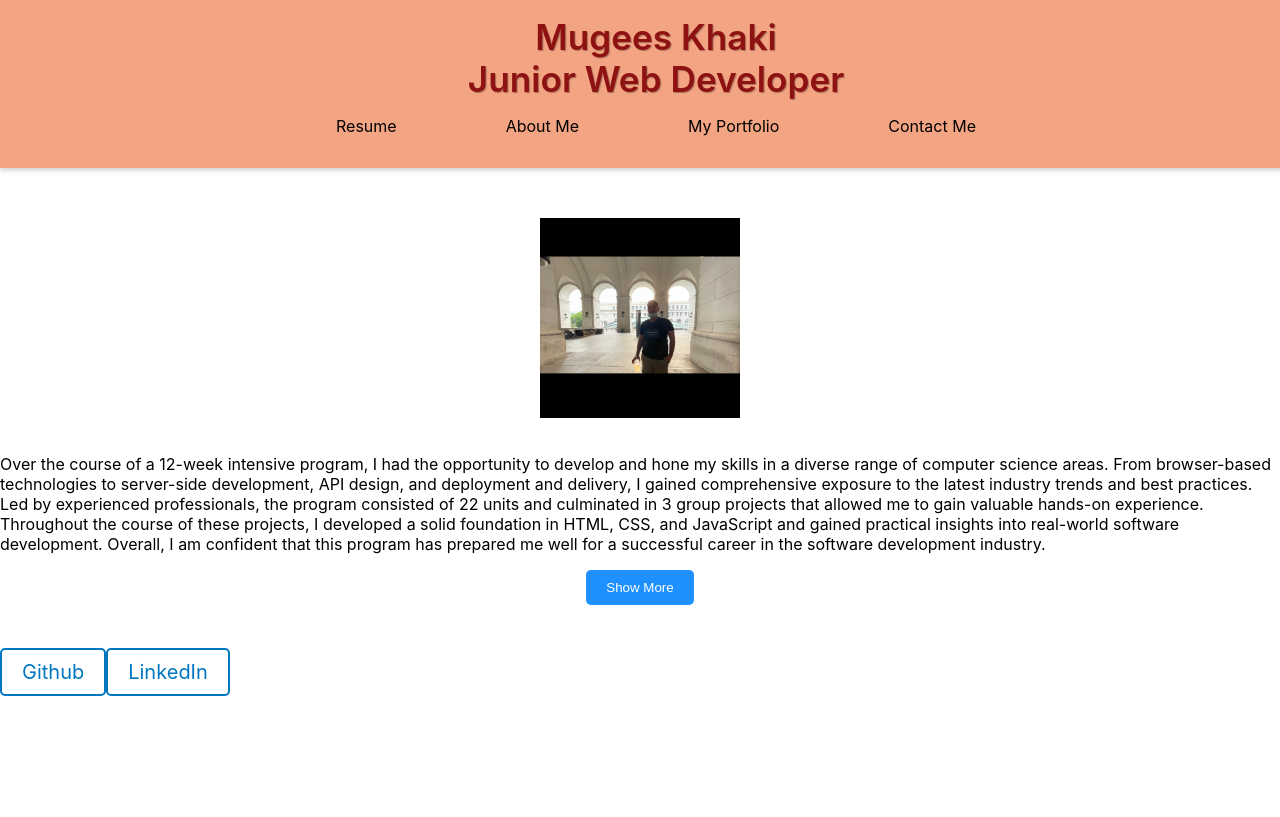
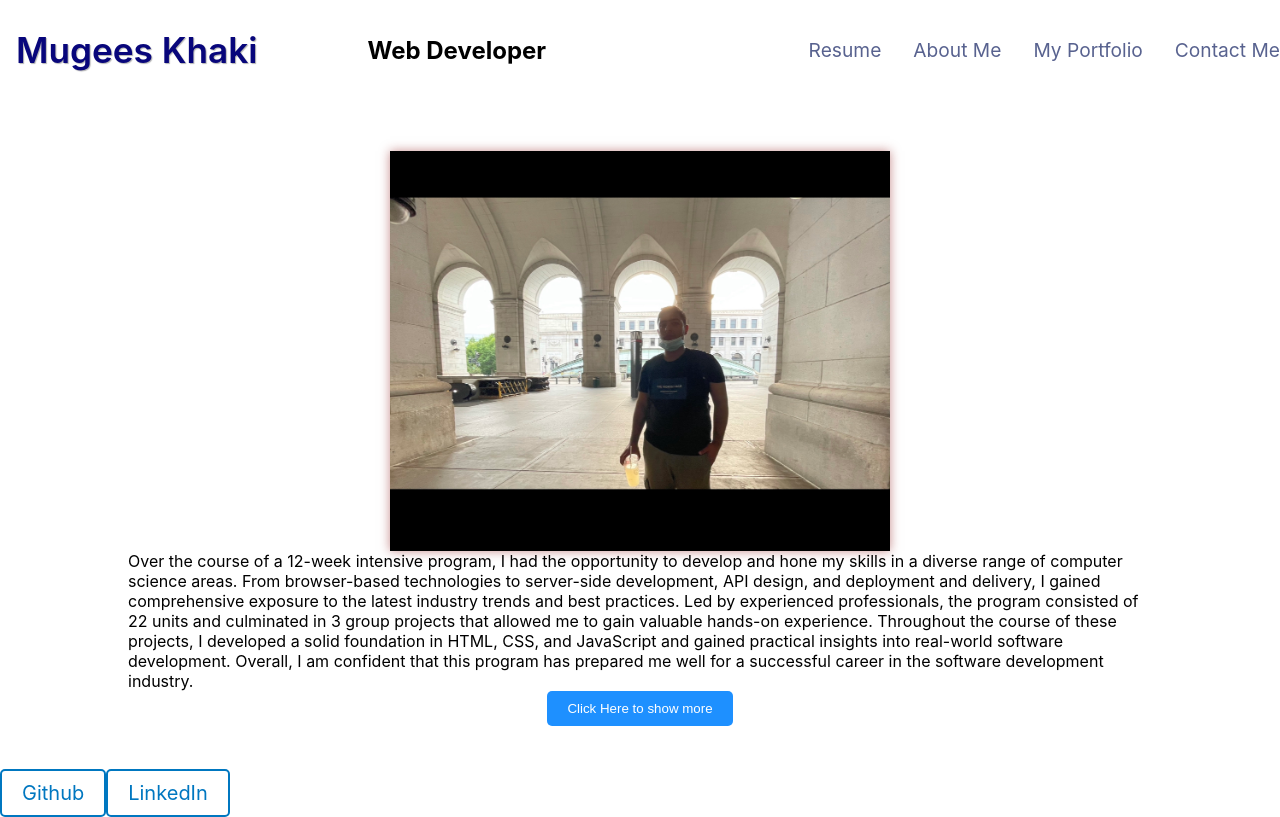
Before and after one commit to begin0071/react-portfolio, a React (Create React App) app: page / in a window 1280 px wide. Shown: the top 817 px of the page. Built offline with nearby package versions, Linux system fonts and the light colour scheme.

Commit message:
fixed contact form and added styling to main

```diff
--- a/src/App.css
+++ b/src/App.css
@@ -149,16 +149,14 @@
   }
 
 
+  .header {
+    display: flex;
+    justify-content: space-between;
+    align-items: center;
+    padding: 1rem;
+  }
 
-.header {
-  display: flex;
-  flex-direction: column;
-  justify-content: space-between;
-  align-items: center;
-  background-color: rgb(243, 164, 130);
-  padding: 1rem;
-  box-shadow: 0px 2px 5px rgba(0, 0, 0, 0.2);
-}
+
 
 nav {
   display: flex;
@@ -171,7 +169,7 @@ nav h1 {
   font-size: 2.2rem;
   font-weight: 600;
   margin: 0;
-  color: rgb(143, 18, 18);
+  color: rgb(8, 6, 123);
   text-shadow: 1px 1px 1px rgba(0, 0, 0, 0.3);
 }
 
@@ -222,9 +220,10 @@ nav ul li a:hover {
 
   .menu {
     display: flex;
-    justify-content: space-between;
+    justify-content:right;
     width: 50%;
     flex-wrap: wrap;
+    color: #58628f;
   }
 
 
@@ -239,21 +238,25 @@ nav ul li a:hover {
   align-items: center;
   margin-top: 50px;
   margin-bottom: 50px;
+  text-align:left;;
 }
 
 .picContainer {
-  width: 200px;
-  height: 200px;
-  border-radius: 0;
-  overflow: hidden;
-  margin-bottom: 20px;
+  width: 100%;
+  max-width: 500px;
+  margin: auto;
+  text-align: center;
 }
 
 .pic {
+  display: block;
   width: 100%;
-  height: 100%;
+  height: auto;
+  max-height: 400px;
   object-fit: cover;
+  box-shadow: 0 0 10px rgba(144, 28, 28, 0.5);
 }
+
 
 .show-more-button {
   background-color: #1E90FF;
@@ -272,3 +275,28 @@ nav ul li a:hover {
 .additional-info {
   margin-top: 20px;
 }
+
+
+.title {
+  display: flex;
+  flex-direction: column;
+  font-size: 2rem;
+  font-weight: bold;
+}
+
+.navItem {
+  margin: 0 1rem;
+  font-size: 1.2rem;
+  cursor:crosshair;
+
+}
+
+.active {
+  color: blue;
+}
+
+
+.about p {
+  width: 80%;
+  margin: 0 auto;
+}
--- a/src/components/Navigation.jsx
+++ b/src/components/Navigation.jsx
@@ -6,7 +6,7 @@ const Navigation = ({current, setCurrent}) => {
     <div>
       <nav class = "header">
         <h1>Mugees Khaki</h1>
-        <h1>Junior Web Developer</h1>
+        <h2>Web Developer</h2>
         <div className = "menu">
         <p className = "navItem" onClick={()=>setCurrent("resume")}>Resume</p>
           <p className = "navItem" onClick={()=>setCurrent("about me")}>About Me</p>
--- a/src/index.js
+++ b/src/index.js
@@ -11,6 +11,7 @@ root.render(
   </React.StrictMode>
 );
 
+
 // If you want to start measuring performance in your app, pass a function
 // to log results (for example: reportWebVitals(console.log))
 // or send to an analytics endpoint. Learn more: https://bit.ly/CRA-vitals
--- a/src/pages/Aboutme.jsx
+++ b/src/pages/Aboutme.jsx
@@ -1,6 +1,6 @@
-import React from 'react'
-import MyImage from "../images/solo.jpg"
-
+import React from 'react';
+import MyImage from "../images/solo.jpg";
+import '../App.css';
 const Aboutme = () => {
 
              const [showInfo, setShowInfo] = React.useState(false);
@@ -9,7 +9,7 @@ const Aboutme = () => {
            return (
        <div className='about'>
       <div className="picContainer">
-           <img src={MyImage} alt="Portrait" className="pic"/>
+           <img src={MyImage} className="pic"/>
       </div>
       <p>Over the course of a 12-week intensive program, I had the opportunity to develop and hone my skills in a diverse range of computer science areas. From browser-based technologies to server-side development, API design, and deployment and delivery, I gained comprehensive exposure to the latest industry trends and best practices. Led by experienced professionals, the program consisted of 22 units and culminated in 3 group projects that allowed me to gain valuable hands-on experience. Throughout the course of these projects, I developed a solid foundation in HTML, CSS, and JavaScript and gained practical insights into real-world software development. Overall, I am confident that this program has prepared me well for a successful career in the software development industry. </p>
 
@@ -18,7 +18,7 @@ const Aboutme = () => {
           <p>I am passionate about using technology to solve real-world problems and make a positive impact on people's lives. In my spare time, I enjoy working on personal projects that allow me to experiment with new technologies and learn new skills. I am always eager to expand my knowledge and collaborate with others to create innovative solutions.</p>
         </div>
       ) : (
-        <button className="show-more-button" onClick={() => setShowInfo(true)}>Show More</button>
+        <button className="show-more-button" onClick={() => setShowInfo(true)}>Click Here to show more</button>
       )}
     </div>
   )
--- a/src/pages/Contactme.jsx
+++ b/src/pages/Contactme.jsx
@@ -52,7 +52,7 @@ function Contactme(){
 
   return(
     <div className='contact-container'>
-      <h1>Contact</h1>
+      <h1>Leave a message!</h1>
       <form>
         <div className="form-container">
           <div className="form-section">
@@ -69,7 +69,7 @@ function Contactme(){
           </div>
 
           <div className="form-section">
-            <label htmlFor="email">Emailad:</label>
+            <label htmlFor="email">Your email adress:</label>
             <input
               type="email"
               className="form-control"
@@ -82,7 +82,7 @@ function Contactme(){
           </div>
 
           <div className="form-section">
-            <label htmlFor="message">Message here:</label>
+            <label htmlFor="message">Text:</label>
             <textarea
               className="form-control"
               id="message"
@@ -96,7 +96,7 @@ function Contactme(){
           {errorMessage && <div className="error-message">{errorMessage}</div>}
 
           <button className='form-button' type="button" onClick={handleFormSubmit}>
-              aaaaa
+              Submit your message
           </button>
         </div>
       </form>
```
